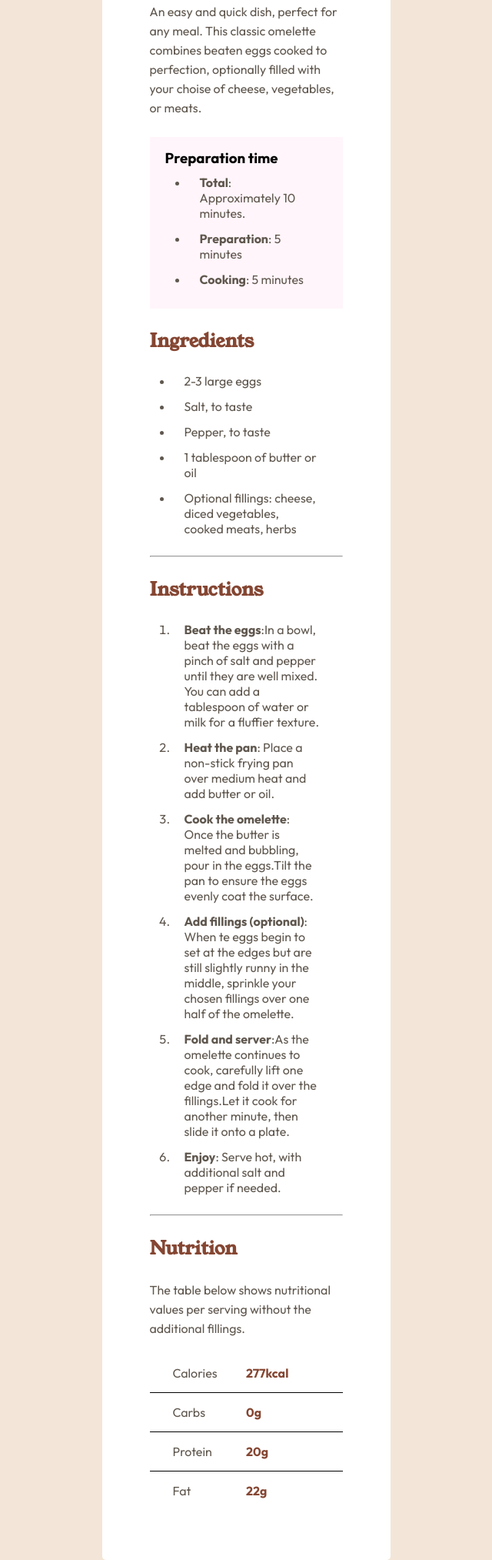
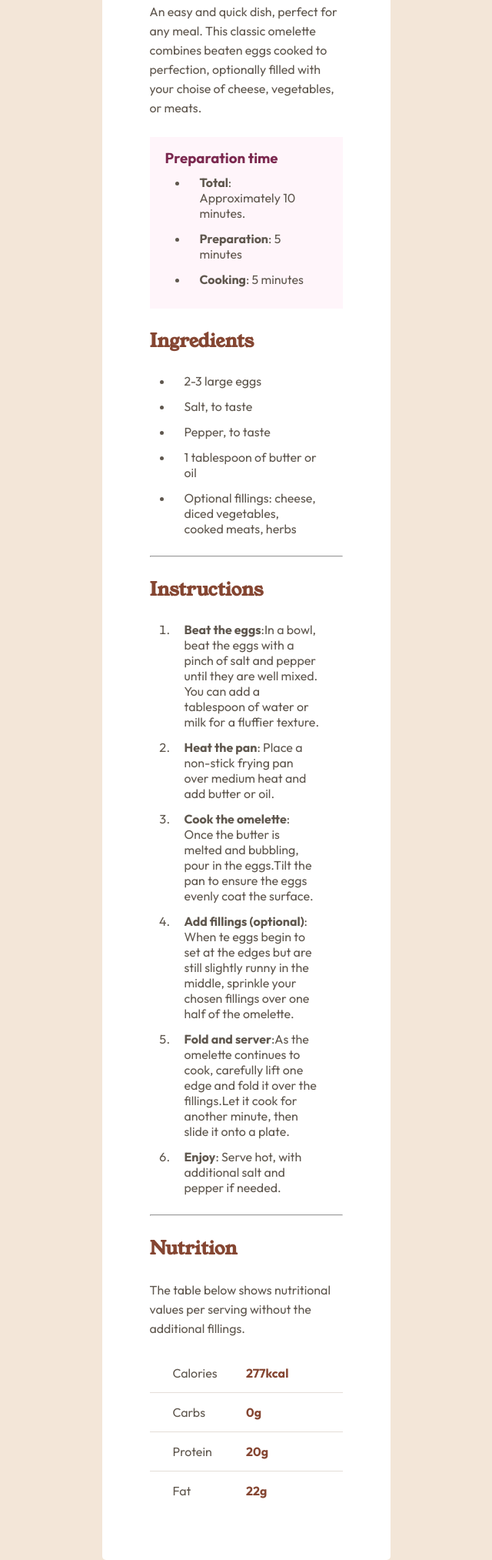
Before and after one commit to GaboarCruz/RecipePage, a plain HTML site: page index.html in a window 1280 px wide. Shown: the part 401-2428 px from the top of the page at 77% size, without its empty margins (320-960 px from the left). Drawn offline with Linux system fonts and the light colour scheme.

Commit message:
change to h3 color and td borders

```diff
--- a/style.css
+++ b/style.css
@@ -13,6 +13,7 @@ html {
     /*Primary Colors*/
     --nutmeg: hsl(14, 45%, 36%);
     --eggshell: hsla(332, 51%, 32%, 0.1);
+    --dark-raspberry: hsl(332, 51%, 32%);
 
     /*Neutral Colors*/
     --white: hsl(0, 0%, 100%);
@@ -43,10 +44,6 @@ h1, h2 {
 
 h2, td:nth-child(2) {
     color: var(--nutmeg);
-}
-
-h3 {
-    color: var(--dark-raspberry);
 }
 
 p {
@@ -106,6 +103,7 @@ h2,
 
 #recipe-preparation h3 {
     margin-bottom: 10px;
+    color: var(--dark-raspberry);
 }
 
 #recipe-instructions ul {
@@ -122,7 +120,8 @@ h2,
 }
 
 #recipe-nutrition tr:not(:last-child) {
-    border-bottom: 1px solid black;
+    border-bottom: 1px solid var(--light-grey);
+    border-width: thin;
 }
 
 #recipe-nutrition td:not(:last-child) {
```
